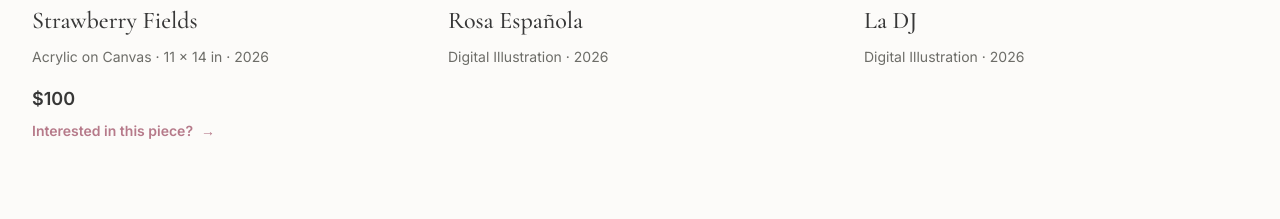
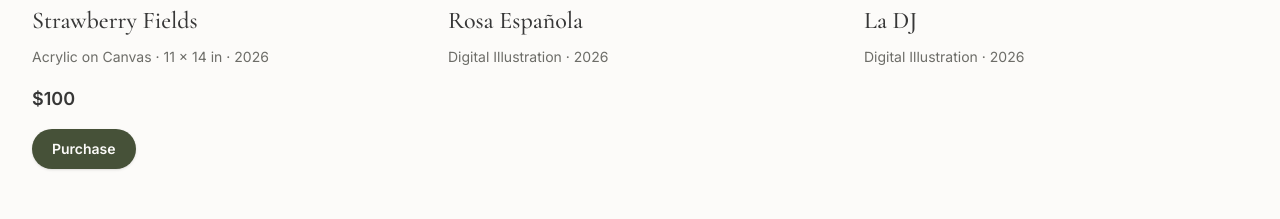
Before and after one commit to natsalinas/nats_artpage, a Next.js app: page /gallery in a window 1280 px wide. Shown: the part 980-1199 px from the top of the page. Built offline with nearby package versions, Linux system fonts and the light colour scheme.

Commit message:
Add purchase button to artwork for sale

```diff
--- a/components/ArtworkCard.tsx
+++ b/components/ArtworkCard.tsx
@@ -78,12 +78,9 @@ export function ArtworkCard({
               <p className="text-lg font-semibold text-foreground">{price}</p>
               <Link
                 href={inquiryHref}
-                className="mt-2 inline-flex items-center text-sm font-semibold text-rose-dark transition-colors hover:text-rose focus-visible:outline-none focus-visible:ring-2 focus-visible:ring-ring focus-visible:ring-offset-2"
+                className="mt-4 inline-flex items-center justify-center rounded-full bg-olive-dark px-5 py-2.5 text-sm font-semibold text-background shadow-sm transition-all hover:-translate-y-0.5 hover:shadow-md focus-visible:outline-none focus-visible:ring-2 focus-visible:ring-ring focus-visible:ring-offset-2"
               >
-                Interested in this piece?
-                <span aria-hidden="true" className="ml-2">
-                  →
-                </span>
+                Purchase
               </Link>
             </div>
           )}
```
